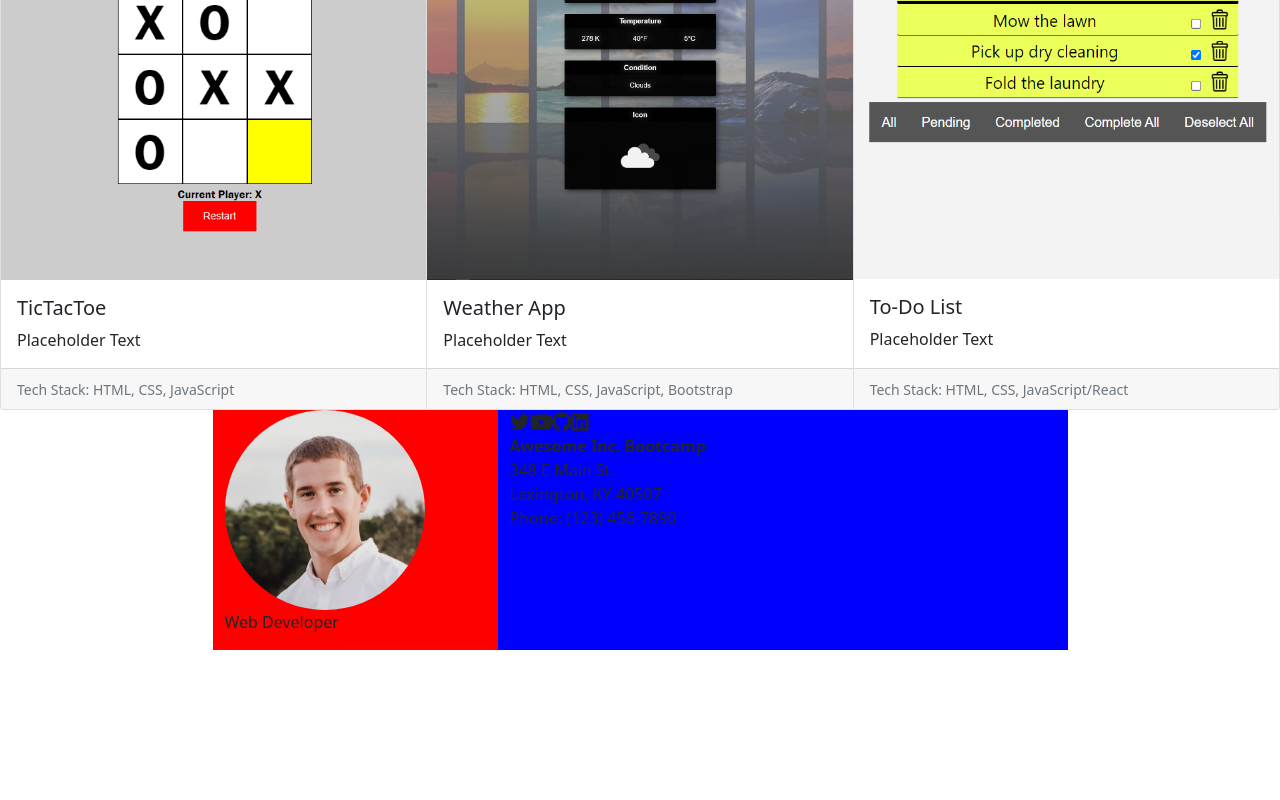
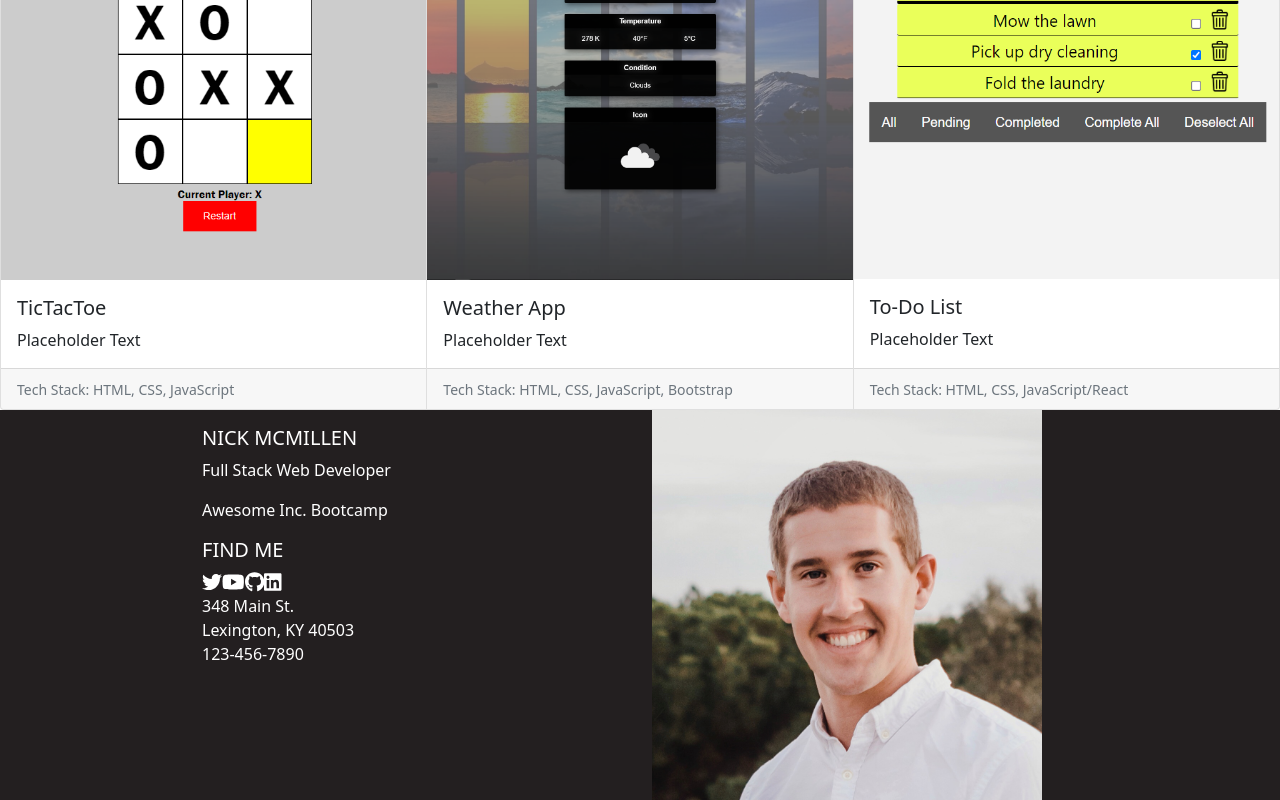
Before and after one commit to nmcmillen/personal-react-site, a React (Create React App) app: page / in a window 1280 px wide. Shown: the part 1815-2615 px from the top of the page. Before the commit the page ends 2465 px from the top, so only its background shows below. Built offline with nearby package versions, Linux system fonts and the light colour scheme.

Commit message:
contact section update test with gusto project footer section

```diff
--- a/src/components/Contact.css
+++ b/src/components/Contact.css
@@ -1,11 +1,14 @@
-.column-1 {
-    background: red;
-}
-.column-2 {
-    background: blue;
+#footer {
+    background-color: #231f20;
+    color: white;
+    text-align: justify;
 }
 
-#contact-headshot {
-    width: 200px;
-    border-radius: 50%;
+#row-edit{
+    max-width: 900px;
+    margin: auto;
 }
+
+#location-text {
+    text-align: left;
+}
--- a/src/components/Contact.js
+++ b/src/components/Contact.js
@@ -17,35 +17,77 @@ import portrait from "./images/nick-portrait.jpg";
 
 export default function Contact() {
   return (
-    <div>
-      <Container className="">
-        <Row className="justify-content-md-center">
-          <Col className="column-1" sm={3}>
-            <Image id="contact-headshot" src={portrait} />
-            <p>Web Developer</p>
-          </Col>
-          <Col className="column-2" sm={6}>
+    <footer className="page-footer font-small" id="footer">
+      <div className="container-fluid ">
+        <div className="row" id="row-edit">
+          <div
+            className="col-md-6 mt-3 pl-3 justify-content-center"
+            id="location"
+          >
+            <h5 className="text-uppercase">Nick McMillen</h5>
+            <p>Full Stack Web Developer</p>
+            <p>Awesome Inc. Bootcamp</p>
+            <h5 className="text-uppercase">Find Me</h5>
             <div className="social-icons">
               <FontAwesomeIcon icon={faTwitter} size="lg" />
               <FontAwesomeIcon icon={faYoutube} size="lg" />
               <FontAwesomeIcon icon={faGithub} size="lg" />
               <FontAwesomeIcon icon={faLinkedin} size="lg" />
             </div>
-            <strong>Awesome Inc. Bootcamp</strong>
-            <br />
-            348 E Main St.
-            <br />
-            Lexington, KY 40507
-            <br />
-            Phone: (123) 456-7890
-            <br />
-          </Col>
-        </Row>
-      </Container>
-    </div>
+            <p>
+              348 Main St.
+              <br />
+              Lexington, KY 40503 <br />
+              123-456-7890 <br />
+            </p>
+          </div>
+
+          <hr className="clearfix w-100 d-md-none pb-0 d-flex justify-content-center text-center" />
+
+          <div className="col-md-6">
+            <img
+              src={portrait}
+              className="img-fluid"
+              alt=""
+              style={{ maxWidth: "390px" }}
+            />
+          </div>
+        </div>
+      </div>
+    </footer>
   );
 }
 
 // <FontAwesomeIcon icon={faCoffee} size="lg" />
 // <FontAwesomeIcon icon={faYoutube} size="lg" />
 // <FontAwesomeIcon icon={faGithub} size="3x" />
+
+//   <div>
+//     <Container className="">
+//       <Row className="justify-content-md-center">
+//         {/* LEFT COLUMN */}
+//         <Col className="column-1 align-items-center" sm={6}>
+//           <div className="social-icons">
+//             <FontAwesomeIcon icon={faTwitter} size="lg" />
+//             <FontAwesomeIcon icon={faYoutube} size="lg" />
+//             <FontAwesomeIcon icon={faGithub} size="lg" />
+//             <FontAwesomeIcon icon={faLinkedin} size="lg" />
+//           </div>
+//           <strong>Awesome Inc. Bootcamp</strong>
+//           <br />
+//           348 E Main St.
+//           <br />
+//           Lexington, KY 40507
+//           <br />
+//           Phone: (123) 456-7890
+//           <br />
+//         </Col>
+//         {/* RIGHT COLUMN */}
+//         <Col className="column-2" sm={3}>
+//           <Image id="contact-headshot" src={portrait} />
+//           <p>Web Developer</p>
+//         </Col>
+//       </Row>
+//     </Container>
+//   </div>
+// );
```
